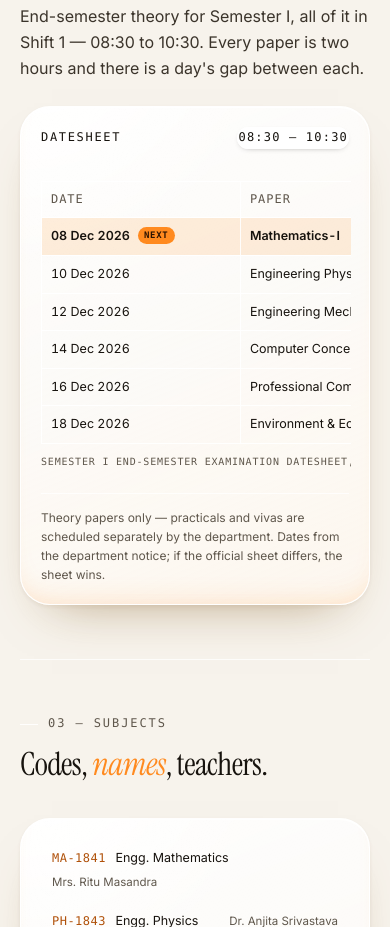
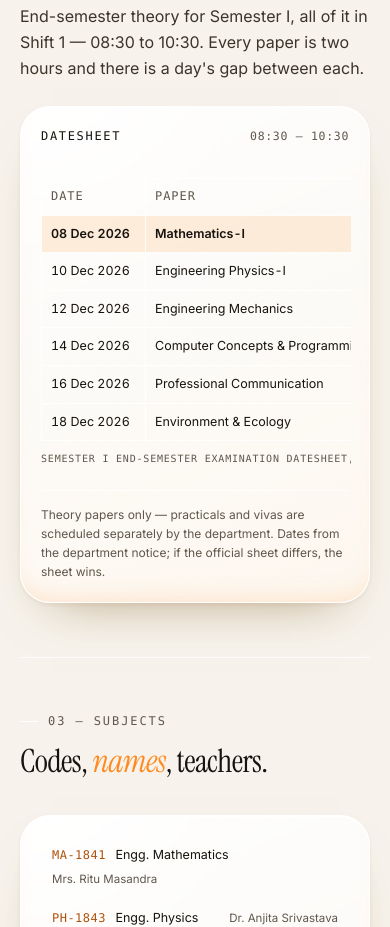
Before and after one commit to KradamDev/bu-cse-2026, a plain HTML site: page info.html in a window 390 px wide. Shown: the part 2233-3160 px from the top of the page. Drawn offline with Linux system fonts and the light colour scheme.

Commit message:
Datesheet: drop the next tag, narrow both columns, plain time
- The saffron next chip is gone; the row keeps its tint so the upcoming
  paper still reads at a glance.
- The table no longer stretches the panel: 132px for the date, 300px for
  the paper, 560px overall, tightening to 104px on phones.
- The time loses its pill and sits as plain muted mono, level with the
  DATESHEET label.

```diff
--- a/info.html
+++ b/info.html
@@ -184,7 +184,7 @@
       <div class="panel reveal">
         <div class="panel__head">
           <h3>Datesheet</h3>
-          <span class="panel__note att-hint">08:30 – 10:30</span>
+          <span class="exam-time">08:30 – 10:30</span>
         </div>
 
         <div class="table-scroll">
--- a/style.css
+++ b/style.css
@@ -3535,21 +3535,34 @@ td.is-lab::before { font-weight: 600; }
   font-weight: 600;
 }
 
-.exam-table tbody tr.is-next td:first-child { position: relative; }
-
-.exam-table tbody tr.is-next td:first-child::after {
-  content: "next";
-  display: inline-block;
-  margin-left: 8px;
-  padding: 1px 6px;
-  border-radius: 999px;
-  background: var(--accent);
-  color: #2c1200;
-  font-family: var(--mono);
-  font-size: 9px;
-  letter-spacing: 0.08em;
-  text-transform: uppercase;
-  vertical-align: 2px;
-}
-
 [data-theme="dark"] .exam-table tbody tr.is-next td { background-color: rgba(255, 153, 51, 0.14); }
+/* the sheet is two short columns, not a full-width table */
+.exam-table { width: auto; table-layout: auto; }
+
+.exam-table th:first-child,
+.exam-table td:first-child { width: 132px; }
+
+.exam-table th:nth-child(2),
+.exam-table td:nth-child(2) { width: 300px; }
+
+@media (max-width: 700px) {
+  .exam-table th:first-child,
+  .exam-table td:first-child { width: 104px; }
+
+  .exam-table th:nth-child(2),
+  .exam-table td:nth-child(2) { width: auto; }
+}
+
+/* the time reads like the DATESHEET label, not like a tag */
+.exam-time {
+  background: none;
+  background-image: none;
+  border: 0;
+  box-shadow: none;
+  padding: 0;
+  font-family: var(--mono);
+  font-size: 11.5px;
+  letter-spacing: 0.06em;
+  color: var(--muted);
+  white-space: nowrap;
+}
```
